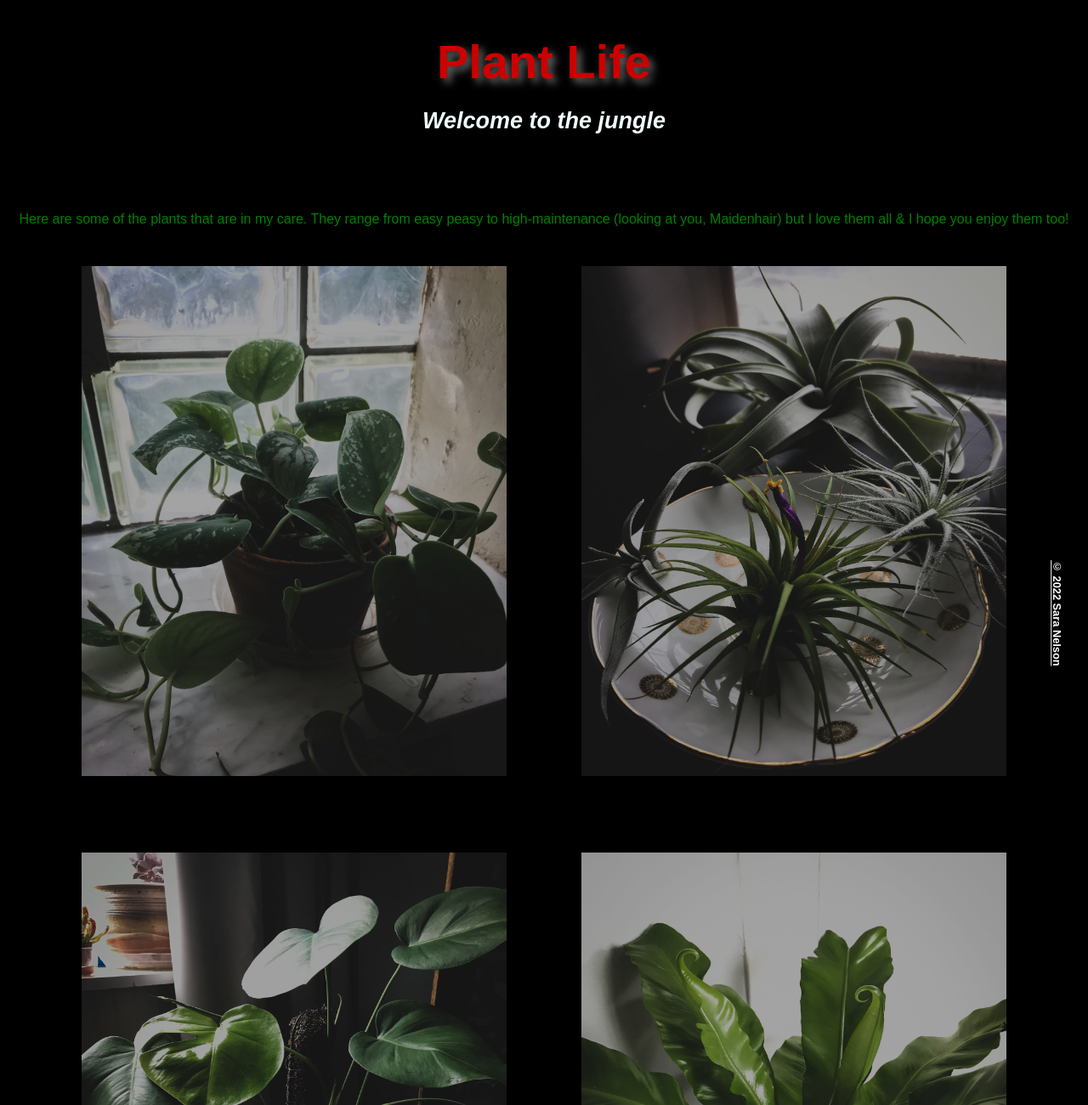
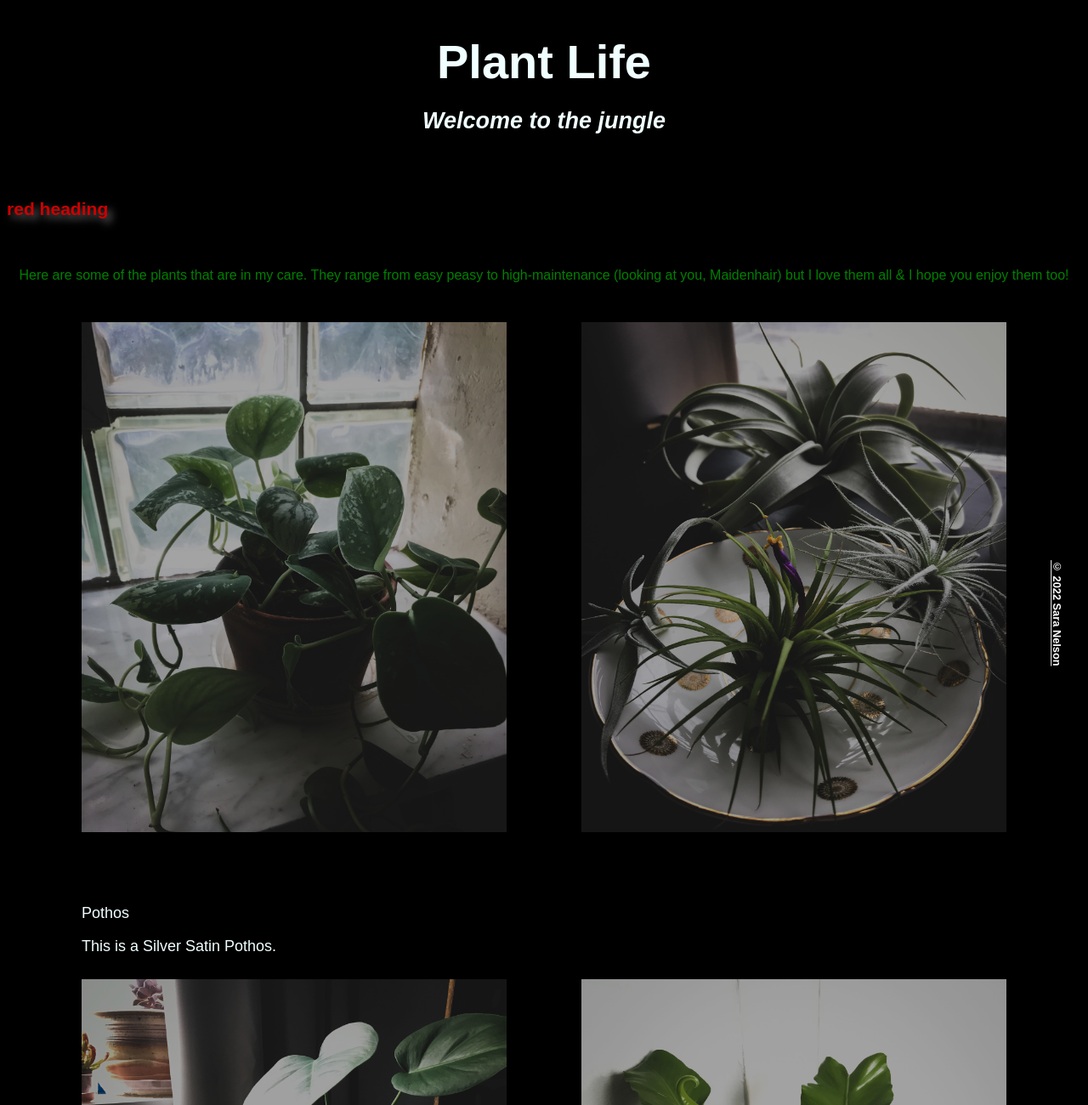
Before and after one commit to saranell/js-assignment-4-html-me-something, a website: page index.html in a window 1280 px wide. Shown: the top 1300 px of the page at 85% size. Drawn offline with Linux system fonts and the light colour scheme.

Commit message:
Updating images

```diff
--- a/index.html
+++ b/index.html
@@ -7,9 +7,10 @@
   </head>
   <body>
     <header>
-      <h1 id="mainHeading">Plant Life</h1>
+      <h1>Plant Life</h1>
       <h2><em>Welcome to the jungle</em></h2>
     </header>
+    <h3 id="mainHeading">red heading</h3>
     <article>
       <p id="testP" class="funParagraph">
         Here are some of the plants that are in my care. They range from easy
@@ -20,12 +21,19 @@
     <main>
       <section>
         <div class="grid-container">
+          <div class="images">
             <img
+              class="image"
               src="images/IMG-3018.jpg"
               alt="Pothos"
               width="500"
               height="600"
             />
+            <div class="imageOverlay">
+              <div class="plantName">Pothos</div>
+              <p class="imageDescription">This is a Silver Satin Pothos.</p>
+            </div>
+          </div>
           <img
             src="images/IMG-3022.jpg"
             alt="Air plants"
@@ -98,7 +106,8 @@
     <footer>
       <h3 class="credit">
         <a href="https://github.com/saranell" target="_blank"
-          >&copy; 2022 Sara Nelson</a>
+          >&copy; 2022 Sara Nelson</a
+        >
       </h3>
     </footer>
   </body>
```
Lines whose indentation alone changed are shown as unchanged.
